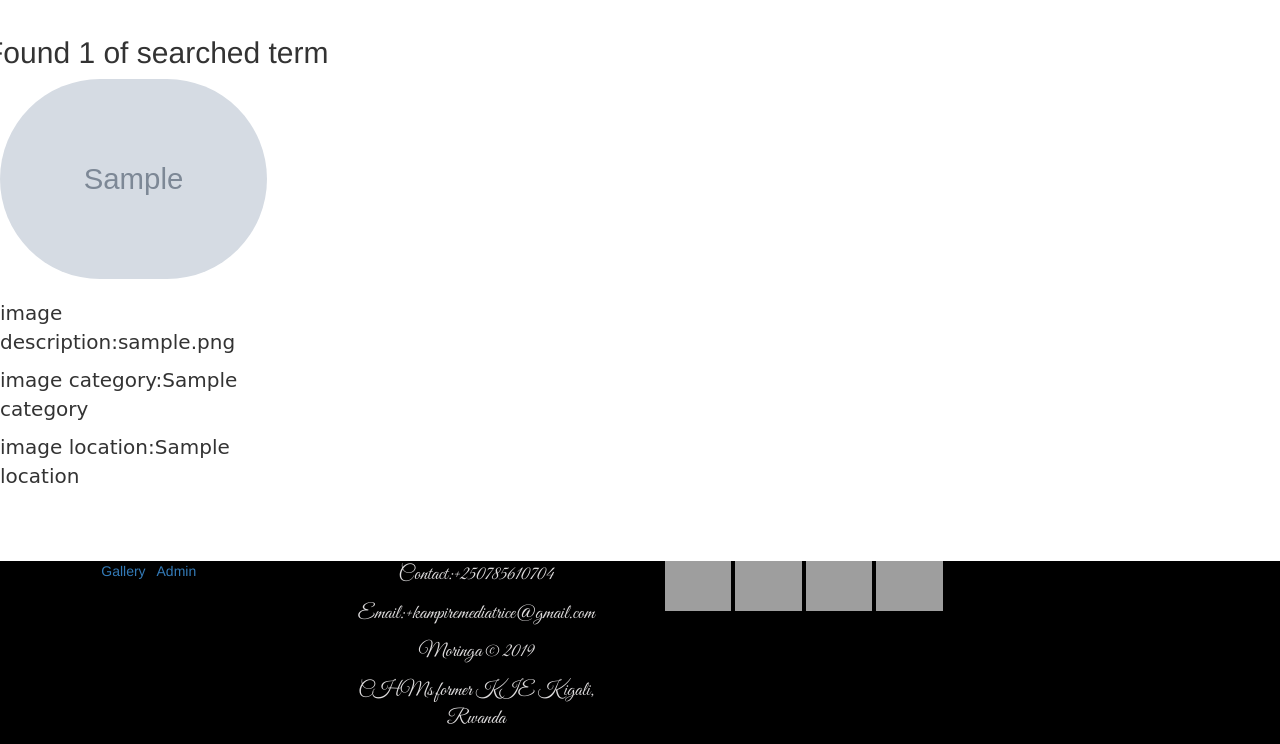
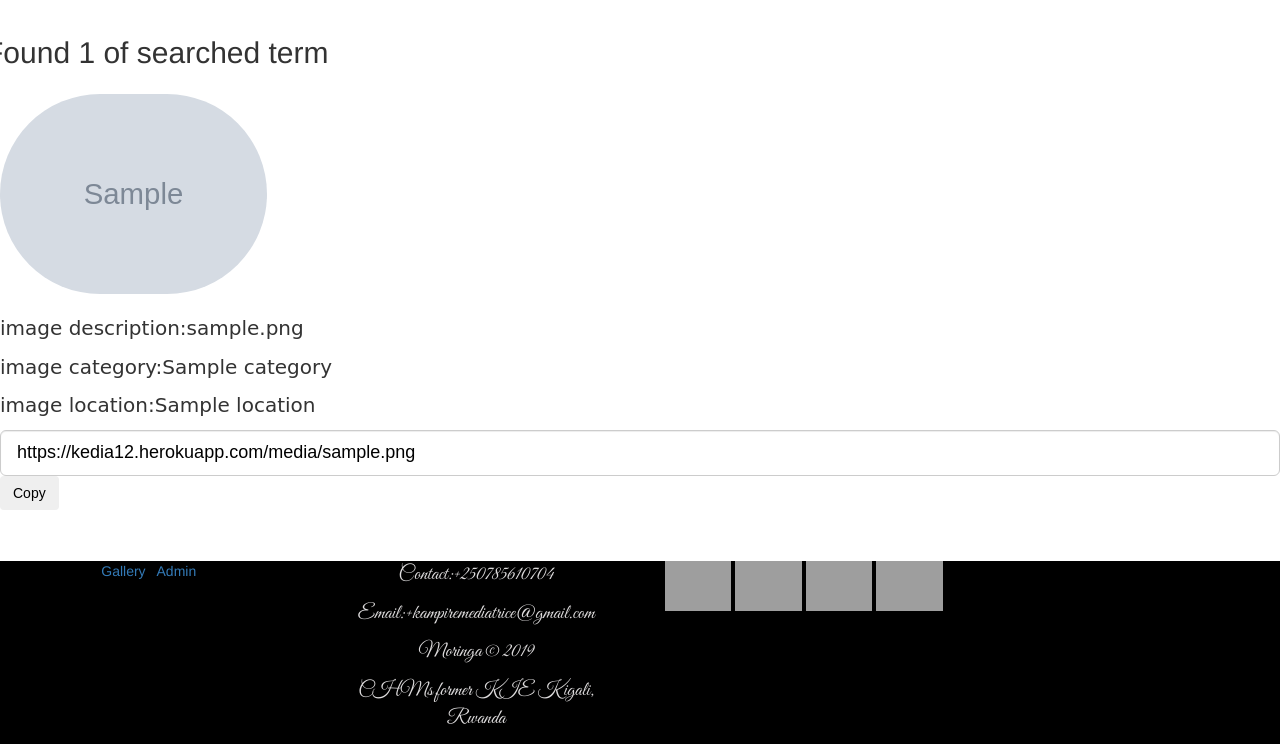
Before and after one commit to mediatrice8/portfolio-django, a Django app: template photos/templates/search.html in a window 1280 px wide. Shown: the part 56-800 px from the top of the page. Run offline with Django 3.2, Linux system fonts and the light colour scheme; tables that the repository leaves empty hold one stand-in row (values such as "Sample post"); the template is opened without the code that fills it: values that come from a table or form of the project are taken from there, most other values are stand-ins (such as "Sample title", 1, 10 or a date in 2020); grey boxes marked "Sample" are stand-in pictures; some libraries are stand-ins or nearby versions; grey boxes are pictures that could not be loaded.

Commit message:
searching

```diff
--- a/photos/models.py
+++ b/photos/models.py
@@ -100,9 +100,9 @@ class Image(models.Model):
 
 
     @classmethod
-    def filter_location(cls,get_location_id):
-        filter_loc = cls.objects.filter(image_location__location_name__contains=location)
-        return filter_loc
+    def filter_location(cls,location):
+        loc_filter = cls.objects.filter(image_location__location_name__contains=location)
+        return loc_filter
 
     class Meta:
         ordering = ['imageName']
--- a/photos/templates/search.html
+++ b/photos/templates/search.html
@@ -11,7 +11,7 @@
 <div class="row">
     {% if images %}
       {% for gallery in images %}
-        <div class="col-md-3">
+      <div class="modal-body">
         <img style="border-radius: 100px" src="{{gallery.imagePath.url}}" alt="gallery" height="200" style="border-radius: 50%;"> <br><br>
         <p style="font-size: 20px;font-family: 'Sacramento', cursive">
             image description:{{gallery.imageDescription}}</p>
@@ -20,6 +20,11 @@
           <p style="font-size: 20px;font-family: 'Sacramento', cursive">
             image location:{{gallery.image_location}}</p>
 
+          <input class="form-control input-lg" type="text" value="https://kedia12.herokuapp.com{{gallery.imagePath.url}}"
+          id="{{gallery.id}}-url" style="color: black;font-family: 'Acme', sans-serif;">
+
+          <button class="btn btn-dark" onclick="copyUrl('{{gallery.id}}-url')"
+          style="color: black;font-family: 'Acme', sans-serif;">Copy</button>
         </div>
       {% endfor %}
     {% endif %}
```
Lines whose indentation alone changed are shown as unchanged.
